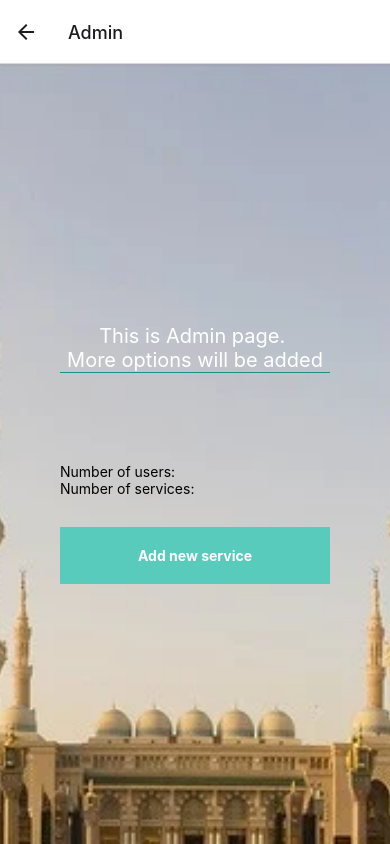
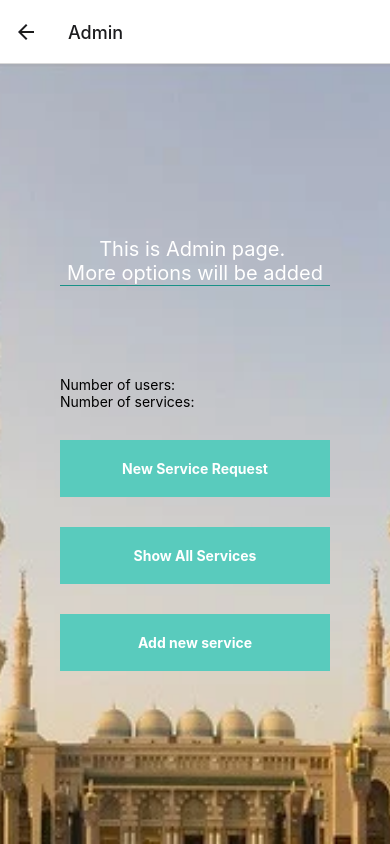
Before and after one commit to salaamah/mn-project2, a React Native app: screen /Admin in a window 390 px wide. Built offline with nearby package versions, Linux system fonts and the light colour scheme; no server answers.

Commit message:
New Screen ServiceList added

```diff
--- a/App.js
+++ b/App.js
@@ -6,12 +6,13 @@ import { StyleSheet, Text, View } from 'react-native';
 import Home from './Screens/Home';
 import Login from './Screens/Login';
 import Register from './Screens/Register';
-import UseServices from './Screens/UseServices';
+import Services from './Screens/Services';
 import Admin from './Screens/Admin';
 import ServiceProvider from './Screens/ServiceProvider';
 import PrayerTimes from './Screens/PrayerTimes';
 import AddService from './Screens/AddService';
 import Currency from './Screens/Currency';
+import ServiceList from './Screens/ServiceList';
 
 const Stack = createStackNavigator();
 export default function App() {
@@ -22,12 +23,13 @@ export default function App() {
         <Stack.Screen name="Home" component={Home}/>
         <Stack.Screen name="Login" component={Login}/>
         <Stack.Screen name="Register" component={Register}/>
-        <Stack.Screen name="UseServices" component={UseServices}/>
+        <Stack.Screen name="Services" component={Services}/>
         <Stack.Screen name="Admin" component={Admin}/>
         <Stack.Screen name="ServiceProvider" component={ServiceProvider}/>
         <Stack.Screen name="PrayerTimes" component={PrayerTimes}/>
         <Stack.Screen name="AddService" component={AddService}/>
         <Stack.Screen name="Currency" component={Currency}/>
+        <Stack.Screen name="ServiceList" component={ServiceList}/>
       </Stack.Navigator>
     </NavigationContainer>
   );
--- a/Screens/Admin.js
+++ b/Screens/Admin.js
@@ -24,6 +24,24 @@ const Admin = ({navigation}) => {
         <Text style={styles.header}>This is Admin page. {'\n'}More options will be added</Text>
         <Text>Number of users: {user}</Text>
         <Text>Number of services: {services}</Text>
+        <TouchableOpacity
+          style={styles.button}
+          onPress={()=>{
+            navigation.navigate("ServiceList");
+            }
+          }
+          >
+          <Text style={styles.buttonText}>New Service Request</Text>
+        </TouchableOpacity>
+        <TouchableOpacity
+          style={styles.button}
+          onPress={()=>{
+            navigation.navigate("ServiceList");
+            }
+          }
+          >
+          <Text style={styles.buttonText}>Show All Services</Text>
+        </TouchableOpacity>
         <TouchableOpacity
           style={styles.button}
           onPress={()=>{
--- a/Screens/Home.js
+++ b/Screens/Home.js
@@ -39,7 +39,7 @@ const Home = ({navigation}) => {
             <TouchableOpacity
             style={styles.button}
             onPress={()=>{
-                navigation.navigate('UseServices');
+                navigation.navigate('Services');
             }
             }
             >
--- a/Screens/Login.js
+++ b/Screens/Login.js
@@ -18,7 +18,7 @@ const Login = ({navigation}) => {
         }else if(email.toLocaleLowerCase() == 'sp@test.com'){
           navigation.navigate('ServiceProvider');
         }else{
-          navigation.navigate('UseServices');
+          navigation.navigate('Services');
         }
 
     } catch (error) {
--- a/Screens/PrayerTimes.js
+++ b/Screens/PrayerTimes.js
@@ -77,9 +77,6 @@ const styles = StyleSheet.create({
   timesContainer:{
     height:"100%",
     width:"100%",
-    //flex:1,
-    //justifyContent:'center',
-    //padding: 5,
     flexDirection: 'row',
     flexWrap: 'wrap'
 },
--- /dev/null
+++ b/Screens/ServiceList.js
@@ -0,0 +1,19 @@
+import { ImageBackground, ScrollView, StyleSheet, Text, View } from 'react-native'
+import React from 'react'
+
+const ServiceList = () => {
+  return (
+    <ImageBackground
+        style={styles.bg}
+        source={require('../assets/mn-bg-sky.png')}>
+        <Text>ServiceList</Text>
+        <ScrollView>
+
+        </ScrollView>
+    </ImageBackground>
+  )
+}
+
+export default ServiceList
+
+const styles = StyleSheet.create({})
```
Also changed, not shown: Screens/Services.js (renamed from Screens/UseServices.js).
